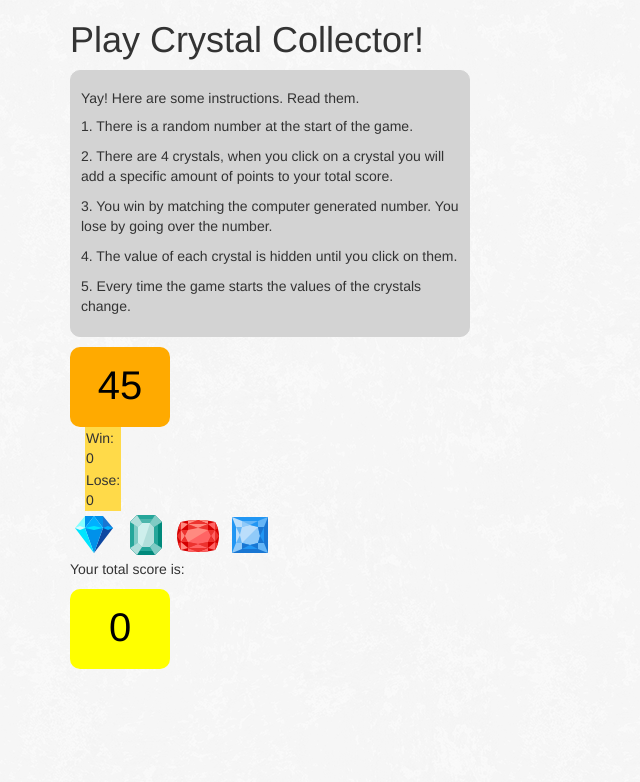
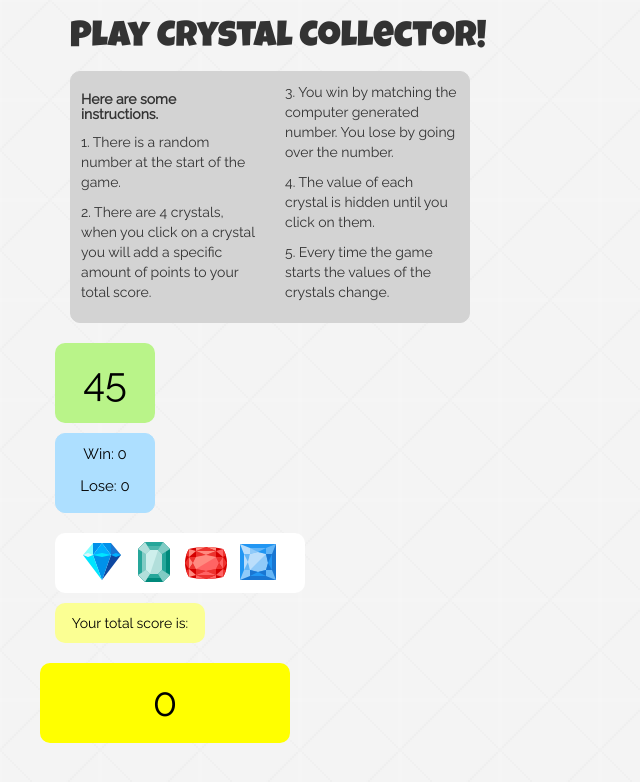
Before and after one commit to ashleyjorgensen/unit-4-game, a plain HTML site: page index.html in a window 1280 px wide. Shown: the whole page, without its empty margins (0-640 px from the left). Drawn offline with nearby package versions, Linux system fonts and the light colour scheme.

Commit message:
HW submission

```diff
--- a/assets/css/style.css
+++ b/assets/css/style.css
@@ -1,17 +1,26 @@
 
+* {
+    border: 1px solid black;
+}
 body {
-   background: url("../images/white_wall_hash/white_wall_hash.png")
+   background: url("../images/agsquare/agsquare_@2X.png")
+}
+
+h1 {
+    font-family: 'Luckiest Guy', cursive;
 }
 
 .card-body {
     background-color: #D3D3D3;
     border: 1px solid #D3D3D3;
     padding: 10px;
+    margin-bottom: 10px;
     border-radius: 10px;
+    font-family: 'Raleway', sans-serif;
 }
 
 #gameNumber {
-    background-color: #ffaa00;
+    background-color:#b9f489;
     color: black;
     width: 100px;
     height: 80px;
@@ -21,28 +30,61 @@ body {
     padding-bottom: 10px;
     padding-top: 10px;
     border-radius: 10px;
+    font-family: 'Raleway', sans-serif;
+}
+
+#totalscore {
+    background-color:#fbff93;
+    border-radius: 10px;
+    width: 150px;
+    height: 40px;
+    color: black;
+    margin-top: 10px;
+    text-align: center;
+    padding: 10px;
+    font-family: 'Raleway', sans-serif;
 }
 
 #score {
         background-color: yellow;
-        width: 100px;
+        width: 250px;
         height: 80px;
         font-size: 40px;
         text-align: center;
+        margin-top: 10px;
+        margin-bottom: 20px;
         padding-top: 10px;
         padding-bottom: 10px;
         color: black;
         border-radius: 10px;
+        font-family: 'Raleway', sans-serif;
     }
 
-#win , #lose {
-    float: left;
-    background-color: #ffda49;
-    border: 1px solid #ffda49;
+#winandlose {
+    background-color:#addfff;
+    border: 1px solid #addfff;
+    width: 100px;
+    height: 80px;
+    font-size: 15px;
+    text-align: center;
+    margin-top: 10px;
+    margin-bottom: 20px;
+    padding-top: 10px;
+    padding-bottom: 10px;
+    color: black;
+    border-radius: 10px;
+    font-family: 'Raleway', sans-serif;
 }
 
-/* #lose {
-    float: right;
-    background-color: #ffda49;
-    border: 1px solid #ffda49;
-} */
+#crystals {
+    background-color: #fff;
+    border-radius: 10px;
+    width: 250px;
+    height: 60px;
+    text-align: center;
+    padding: 5px;
+}
+
+@media all and (max-width: 800px;) {
+        display: inline;
+    }
--- a/assets/javascript/game.js
+++ b/assets/javascript/game.js
@@ -1,4 +1,5 @@
 
+// Variables
 var diamondPoints = 1;
 var emeraldPoints = 4;
 var rubyPoints = 6;
@@ -8,14 +9,16 @@ var gameNumber = 120;
 var win = 0;
 var lose = 0;
 
+// Start Game Function - this is what runs everytime you start the game.
+
 function startGame()
 {
-    diamondPoints = parseInt(Math.random() * 12) + 1;
-    emeraldPoints = parseInt(Math.random() * 12) + 1;
-    rubyPoints = parseInt(Math.random() * 12) + 1;
-    sapphirePoints = parseInt(Math.random() * 12) + 1;
+    diamondPoints = Math.floor(Math.random() * 12) + 1;
+    emeraldPoints = Math.floor(Math.random() * 12) + 1;
+    rubyPoints = Math.floor(Math.random() * 12) + 1;
+    sapphirePoints = Math.floor(Math.random() * 12) + 1;
     myPoints = 0;
-    gameNumber = parseInt(Math.random() * 102) + 19;
+    gameNumber = Math.floor(Math.random() * 102) + 19;
     $("#score").html(myPoints);
     $("#gameNumber").html(gameNumber);
 }
@@ -33,10 +36,11 @@ function updateGame()
     }
 
     $("#score").html(myPoints);
-    $("#win").html("Win: " + win);
-    $("#lose").html("Lose: " + lose);
+    $("#win").html(win);
+    $("#lose").html(lose);
 }
 
+// on-click function
 
 $(document).ready(function() {
     startGame();
--- a/index.html
+++ b/index.html
@@ -5,9 +5,11 @@
 
 <head meta charset="UTF-8">
     <link rel="stylesheet" type="text/css" href="assets/css/reset.css"></link>
-    <link rel="stylesheet" type="text/css" href="assets/css/style.css"></link>
+    <link href="https://fonts.googleapis.com/css?family=Raleway" rel="stylesheet">
+    <link href="https://fonts.googleapis.com/css?family=Luckiest+Guy" rel="stylesheet">
     <link rel="stylesheet" href="https://maxcdn.bootstrapcdn.com/bootstrap/3.3.7/css/bootstrap.min.css" integrity="sha384-BVYiiSIFeK1dGmJRAkycuHAHRg32OmUcww7on3RYdg4Va+PmSTsz/K68vbdEjh4u"
         crossorigin="anonymous">
+    <link rel="stylesheet" type="text/css" href="assets/css/style.css"></link>
 </head>
 
 <body>
@@ -17,57 +19,31 @@
         <h1>Play Crystal Collector!</h1>
         <div class="row">
             <div class="col-md-12">
+            </div>
+        </div>
+    </div>
 
     <!-- Instrucitons -->
+    <div class="container">
         <div class="row">
             <div class="col-sm-6">
                 <!-- <p>These are your instructions</p> -->
                 <div class="card" style="width: 40rem;">
                     <div class="card-body">
-                                <h5 class="card-title">Yay! Here are some instructions. Read them.</h5>
+                        <div class="row">
+                            <div class="col-sm-6">
+                                <h5 class="card-title">
+                                    <strong>Here are some instructions.</strong>
+                                </h5>
                                 <p class="card-text">1. There is a random number at the start of the game.</p>
                                 <p class="card-text">2. There are 4 crystals, when you click on a crystal you will add a specific amount of points
                                     to your total score.</p>
-                                <p class="card-text">3. You win by matching the computer generated number. You lose by going over the number.</p>
+                            </div>
+                            <div class="col-sm-6">
+                                <p class="card-text">3. You win by matching the computer generated number. You lose by going over the number.
+                                </p>
                                 <p class="card-text">4. The value of each crystal is hidden until you click on them.</p>
                                 <p class="card-text">5. Every time the game starts the values of the crystals change.</p>
-                            </div>
-                        </div>
-                        <!-- Game Number -->
-                        <div class="row">
-                            <div class="col-sm-6">
-                                <div class="row"></div>
-                                <div id="gameNumber">
-                                    0
-                                </div>
-                                <div class="col-sm-3">
-                                    <div id="win">
-                                        <div>Win: 0</div>
-                                    </div>
-                                    <div id="lose">
-                                        <div>Lose: 0</div>
-                                    </div>
-                                </div>
-
-                                <!-- Crystals -->
-                                <div class="row">
-                                    <div class="col-md-12">
-                                        <div>
-                                            <img id="diamond" src="assets/images/diamond.png">
-                                            <img id="emerald" src="assets/images/emerald.png">
-                                            <img id="ruby" src="assets/images/ruby.png">
-                                            <img id="sapphire" src="assets/images/sapphire.png">
-                                        </div>
-
-                                        <!-- Total Score -->
-                                        <div class="row">
-                                            <div class="col-md-12">
-                                                <p>Your total score is:</p>
-
-                                                <!-- Score -->
-                                                <div class="row">
-                                                    <div class="col-md-12">
-                                                        <div id="score">
                             </div>
                         </div>
                     </div>
@@ -75,7 +51,55 @@
             </div>
         </div>
     </div>
+
+    <!-- Game Number - why does the first row div have to be at the bottom? -->
+    <div class="container">
+        <div class="row">
+            <!-- Why does this col control the win and lose? shouldn't the col below do that? -->
+            <div class="col-2">
+                <div id="gameNumber">
+                    0
                 </div>
+            </div>
+            <div class="col-3">
+                <!-- <div class="row"> -->
+                    <div id="winandlose">
+                        <p>Win:
+                            <span id="win">0</span>
+                        </p>
+                        <p>Lose:
+                            <span id="lose">0</span>
+                        </p>
+                    </div>
+                <!-- </div> -->
+            </div>
+        </div>
+    </div>
+
+    <!-- Crystals -->
+    <div class="container">
+        <div class="row">
+            <div class="col-6">
+                <div id="crystals">
+                    <img id="diamond" src="assets/images/diamond.png">
+                    <img id="emerald" src="assets/images/emerald.png">
+                    <img id="ruby" src="assets/images/ruby.png">
+                    <img id="sapphire" src="assets/images/sapphire.png">
+                </div>
+            </div>
+        </div>
+    </div>
+
+    <!-- Total Score -->
+    <div class="container">
+        <div class="row">
+            <div class="col-2">
+                <p id="totalscore">Your total score is:</p>
+
+                <!-- Score -->
+                <div class="row">
+                    <div class="col-2">
+                        <div id="score">
                         </div>
                     </div>
                 </div>
```
Also changed, not shown: assets/images/agsquare/agsquare_@2X.png (added), assets/images/agsquare/readme.txt (added), assets/white_wall_hash/readme.txt (renamed from assets/images/white_wall_hash/readme.txt), assets/white_wall_hash/white_wall_hash.png (renamed from assets/images/white_wall_hash/white_wall_hash.png), assets/white_wall_hash/white_wall_hash_@2X.png (renamed from assets/images/white_wall_hash/white_wall_hash_@2X.png), 4 other files. Lines whose indentation alone changed are shown as unchanged.
